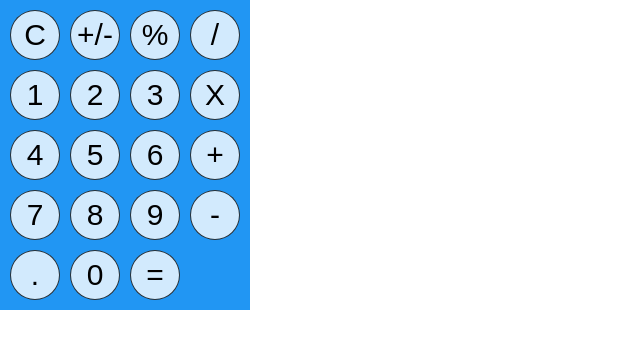
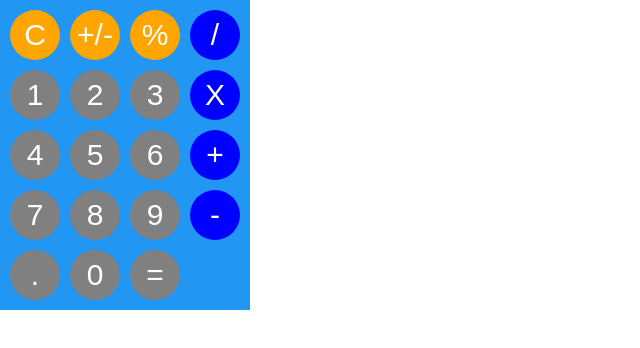
Before and after one commit to thangoke/calculator, a React (Create React App) app: page / in a window 1280 px wide. Shown: the top 348 px of the page, without its empty margins (0-640 px from the left). Built offline with nearby package versions, Linux system fonts and the light colour scheme.

Commit message:
style button

```diff
--- a/src/App.tsx
+++ b/src/App.tsx
@@ -7,22 +7,22 @@ function App() {
   return (
     <div className="App">
       <div style={styles.gridContainer}>
-        <Button>C</Button>
-        <Button>+/-</Button>
-        <Button>%</Button>
-        <Button>/</Button>
+        <Button background="orange">C</Button>
+        <Button background="orange">+/-</Button>
+        <Button background="orange">%</Button>
+        <Button background="blue">/</Button>
         <Button>1</Button>
         <Button>2</Button>
         <Button>3</Button>
-        <Button>X</Button>
+        <Button background="blue">X</Button>
         <Button>4</Button>
         <Button>5</Button>
         <Button>6</Button>
-        <Button>+</Button>
+        <Button background="blue">+</Button>
         <Button>7</Button>
         <Button>8</Button>
         <Button>9</Button>
-        <Button>-</Button>
+        <Button background="blue">-</Button>
         <Button>.</Button>
         <Button>0</Button>
         <Button>=</Button>
--- a/src/component/Button.tsx
+++ b/src/component/Button.tsx
@@ -1,21 +1,28 @@
 import React from "react";
 import StyleSheet from '../type/StyleSheet';
 
-export default function Button({ children }: any) {
-    return (
-        <button type="button" style={styles.gridItem}>
-            {children}
-        </button>
-    )
+export default function Button({ children, background }: any) {
+  const customizer: React.CSSProperties = {}
+
+  if (background) {
+    customizer.background = background;
+  }
+
+  return (
+    <button type="button" style={{ ...styles.gridItem, ...customizer }}>
+      {children}
+    </button >
+  )
 }
 
 const styles: StyleSheet = {
   gridItem: {
-    backgroundColor: "rgba(255, 255, 255, 0.8)",
-    border: "1px solid rgba(0, 0, 0, 0.8)",
+    backgroundColor: "gray",
+    border: "0px solid rgba(0, 0, 0, 0.8)",
     borderRadius: "50%",
     padding: "0px",
     fontSize: "30px",
     textAlign: "center",
+    color: "white"
   }
 }
```
